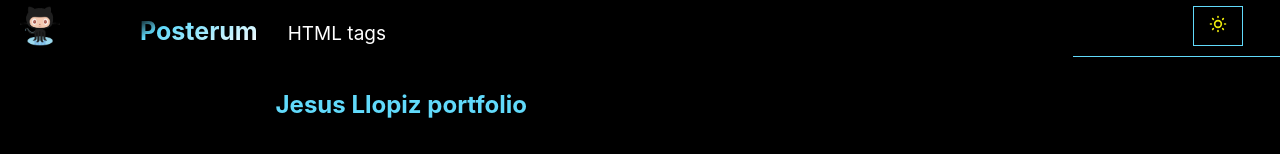
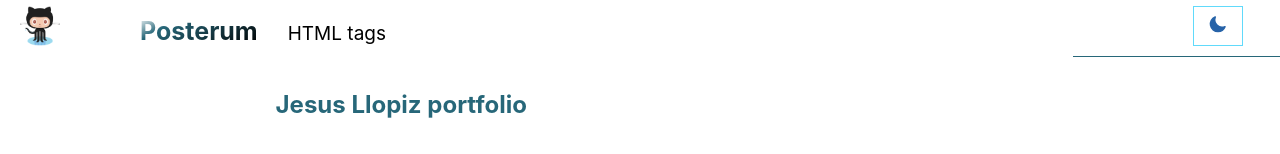
Before and after one commit to jllopiz90/posterum, a Gatsby site: page / in a window 1280 px wide. Shown: the top 154 px of the page. Built offline with nearby package versions, Linux system fonts and the light colour scheme; Gatsby itself is replaced by a stand-in of ours.

Commit message:
improved dark mode implementation with custom hook

```diff
--- a/src/components/Layout/Header/Header.tsx
+++ b/src/components/Layout/Header/Header.tsx
@@ -4,6 +4,7 @@ import { StaticImage } from "gatsby-plugin-image";
 
 import { SunIcon, MoonIcon, KeyholeIcon, KeyIcon } from "../../icons";
 import * as headerStyles from "./header.module.css";
+import { ThemeMode } from "../../../functions/useDarkMode";
 
 const OctocatImage = () => (
   <StaticImage
@@ -16,29 +17,6 @@ const OctocatImage = () => (
   />
 );
 
-const toogleColors = (currentMode: boolean) => {
-  document.documentElement.style.setProperty(
-    "--main-bg-color",
-    currentMode ? "#fff" : "#000"
-  );
-  document.documentElement.style.setProperty(
-    "--main-text-color",
-    currentMode ? "#000" : "#fff"
-  );
-  document.documentElement.style.setProperty(
-    "--button-bright",
-    currentMode ? "80%" : "120%"
-  );
-  document.documentElement.style.setProperty(
-    "--sky-color",
-    currentMode ? "#276779" : "#61dafb"
-  );
-  document.documentElement.style.setProperty(
-    "--shadow-color",
-    currentMode ? "#61dafb" : "#fff"
-  );
-};
-
 const Header = ({
   setMode,
   openMenu,
@@ -48,7 +26,7 @@ const Header = ({
   openMenuMobile: boolean;
   nightMode: boolean;
   openMenu: () => void;
-  setMode: React.Dispatch<React.SetStateAction<boolean>>;
+  setMode:  React.Dispatch<React.SetStateAction<ThemeMode>>;
 }) => {
   useEffect(() => {
     document.documentElement.style.setProperty(
@@ -76,8 +54,7 @@ const Header = ({
       <div className={headerStyles.buttonsContainer}>
         <button
           onClick={() => {
-            toogleColors(nightMode);
-            setMode(!nightMode);
+            setMode(nightMode ? 'light' : 'dark');
           }}
           className="button boxShadow3D"
         >
--- a/src/components/Layout/Layout.tsx
+++ b/src/components/Layout/Layout.tsx
@@ -4,9 +4,10 @@ import { Helmet } from "react-helmet";
 import Header from "./Header/Header";
 import MenuMobile from "../elements/RigthDrawer";
 import OutsideAlerter from "../../functions/useOutsideElementEvent";
+import useDarkMode from '../../functions/useDarkMode';
 
 const Layout = ({ children }: { children: JSX.Element }) => {
-  const [nightMode, setMode] = useState(true);
+  const {mode, setMode} = useDarkMode();
   const [openMenuMobile, setOpenMenuMobile] = useState(false);
 
   const openMenu = () => setOpenMenuMobile(true);
@@ -17,11 +18,11 @@ const Layout = ({ children }: { children: JSX.Element }) => {
       <Helmet>
         <title>Posterum</title>
       </Helmet>
-      <Header openMenu={openMenu} setMode={setMode} nightMode={nightMode} openMenuMobile={openMenuMobile} />
+      <Header openMenu={openMenu} setMode={setMode} nightMode={mode === 'dark'} openMenuMobile={openMenuMobile} />
       <main>
         <OutsideAlerter onClick={closeMenu}>
           <MenuMobile
-            nightMode={nightMode}
+            nightMode={mode === 'dark'}
             open={openMenuMobile}
             close={() => setOpenMenuMobile(false)}
           />
--- /dev/null
+++ b/src/functions/useDarkMode.tsx
@@ -0,0 +1,49 @@
+import * as React from "react";
+
+export type ThemeMode = 'dark' | 'light';
+
+const toogleColors = (mode: ThemeMode) => {
+  document.documentElement.style.setProperty(
+    "--main-bg-color",
+    mode === 'light' ? "#fff" : "#000"
+  );
+  document.documentElement.style.setProperty(
+    "--main-text-color",
+    mode === 'light' ? "#000" : "#fff"
+  );
+  document.documentElement.style.setProperty(
+    "--button-bright",
+    mode === 'light' ? "80%" : "120%"
+  );
+  document.documentElement.style.setProperty(
+    "--sky-color",
+    mode === 'light' ? "#276779" : "#61dafb"
+  );
+  document.documentElement.style.setProperty(
+    "--shadow-color",
+    mode === 'light' ? "#61dafb" : "#fff"
+  );
+};
+
+export default function useDarkMode() {
+  const preferDarkQuery = "(prefers-color-scheme: dark)";
+  const [mode, setMode] = React.useState<ThemeMode>(
+    () =>
+      (window.localStorage.getItem("colorMode") as ThemeMode) ||
+      (window.matchMedia(preferDarkQuery).matches ? "dark" : "light")
+  );
+
+  React.useEffect(() => {
+    const mediaQuery = window.matchMedia(preferDarkQuery);
+    const handleChange = () => setMode(mediaQuery.matches ? "dark" : "light");
+    mediaQuery.addEventListener("change", handleChange);
+    return () => mediaQuery.removeEventListener("change", handleChange);
+  }, []);
+
+  React.useEffect(() => {
+    toogleColors(mode);
+    window.localStorage.setItem('colorMode', mode)
+  }, [mode]);
+
+  return {mode, setMode};
+}
```
